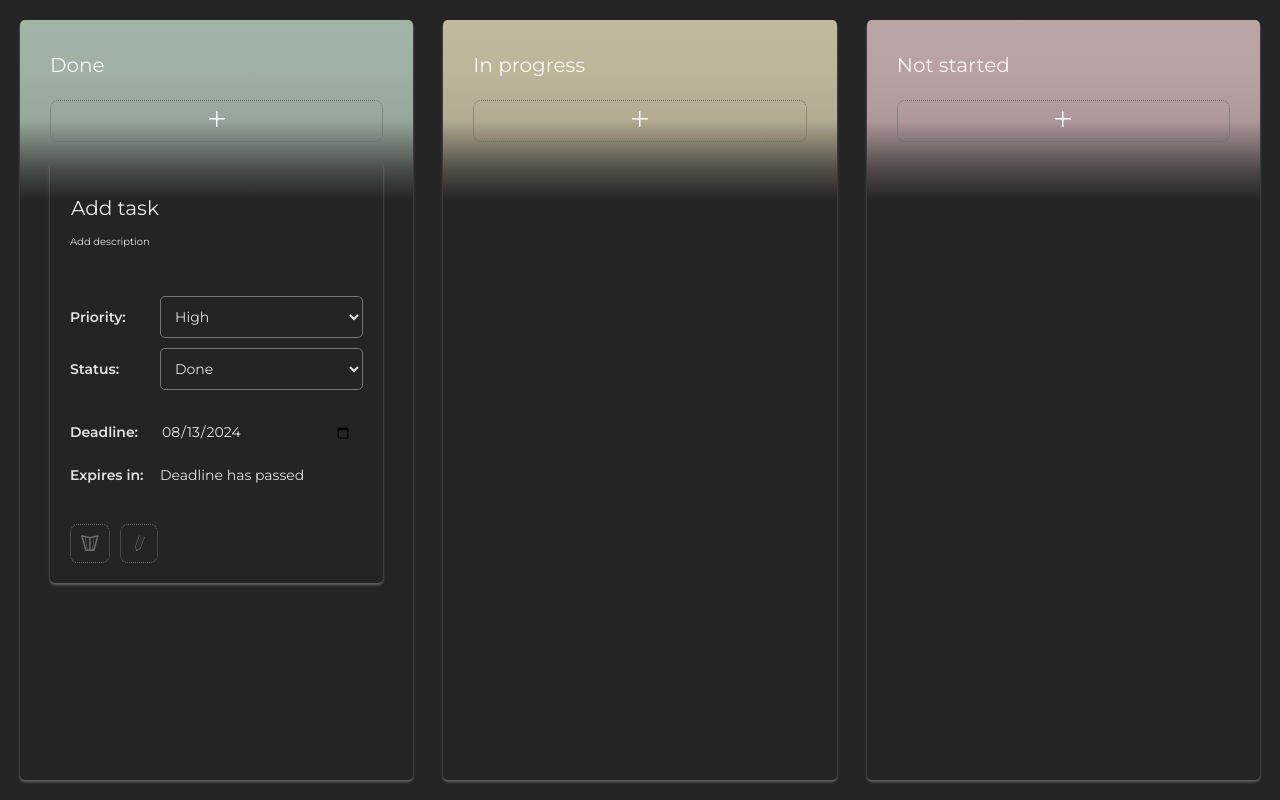
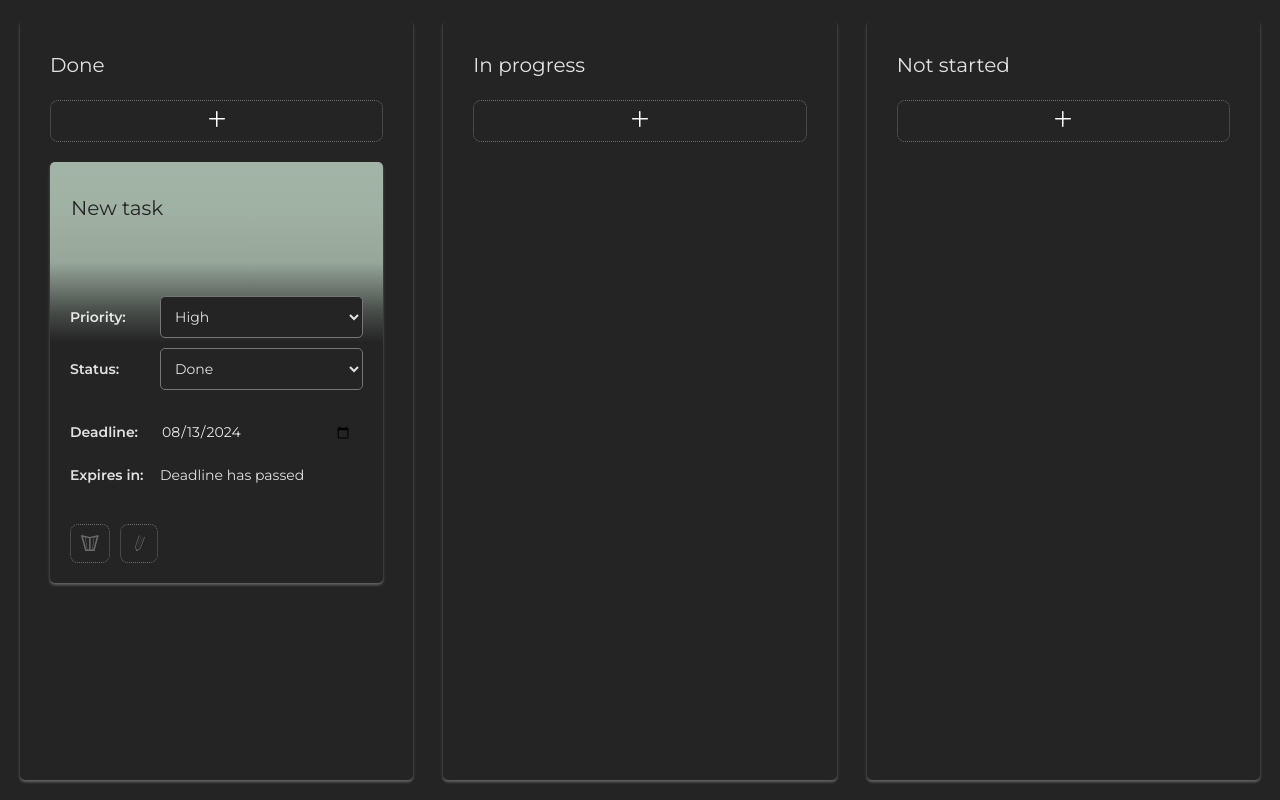
Before and after one commit to SofyaCheboltasova/todo-app, a React (Vite) app: page / in a window 1280 px wide. Both pictures are taken after a click on the button 216 px from the left and 121 px from the top of the page. Built offline with nearby package versions, Linux system fonts and the light colour scheme.

Commit message:
refactor: remove unused code

```diff
--- a/src/components/Modal/Modal.tsx
+++ b/src/components/Modal/Modal.tsx
@@ -1,4 +1,4 @@
-import { useEffect, useRef, useState } from "react";
+import { useEffect, useState } from "react";
 
 import style from "./Modal.module.scss";
 
@@ -17,7 +17,6 @@ export interface ModalProps extends TaskProps {
 }
 
 export default function Modal(props: ModalProps) {
-  const modalRef = useRef<HTMLDivElement>(null);
   const [task, setTask] = useState<TaskProps>(props);
   const [isOpened, setIsOpened] = useState<boolean>(props.isOpen);
 
@@ -38,11 +37,11 @@ export default function Modal(props: ModalProps) {
     return `${style[className]} ${style[state]}`;
   }
 
-  function getUpdatedTask<T>(key?: keyof ModalProps, value?: T): TaskProps {
+  function getUpdatedTask<T>(key?: keyof TaskProps, value?: T): TaskProps {
     return key ? { ...task, [key]: value } : task;
   }
 
-  function handleSubmit<T>(key: keyof ModalProps, value: T): void {
+  function handleChange<T>(key: keyof TaskProps, value: T): void {
     const updatedTask: TaskProps = getUpdatedTask(key, value);
     putInStorage(updatedTask);
     setTask(updatedTask);
@@ -52,34 +51,37 @@ export default function Modal(props: ModalProps) {
     onDelete(task);
   }
 
-  function handleEdit(): void {
-    !isOpened && setIsOpened(true);
+  function handleOpen(): void {
+    setIsOpened(true);
+  }
+
+  function handleClose(): void {
+    setIsOpened(false);
   }
 
   return (
-    <div ref={modalRef}>
+    <>
       {isOpened && (
         <div
           className={getStyleClass("background")}
-          onClick={() => setIsOpened(false)}
+          onClick={handleClose}
         ></div>
       )}
 
       <div className={getStyleClass("wrapper")}>
         <div className={getStyleClass("header")}>
           <Input
-            value={task.title || "Add task"}
+            value={task.title || "New task"}
             type="text"
-            onSubmit={(value: string) => handleSubmit("title", value)}
+            onSubmit={(value: string) => handleChange("title", value)}
             largeText={isOpened}
+            darkText={!isOpened}
           />
-          <p onClick={() => setIsOpened(true)}>Add description</p>
           {isOpened && (
             <Input
-              value={task.description || "Add description"}
+              value={task.description || "Description"}
               type="text"
-              onSubmit={(value: string) => handleSubmit("description", value)}
-              darkText
+              onSubmit={(value: string) => handleChange("description", value)}
             />
           )}
         </div>
@@ -91,7 +93,7 @@ export default function Modal(props: ModalProps) {
               <Select<Priority>
                 defaultValue={task.priority}
                 options={Object.values(Priority)}
-                onChange={(value: string) => handleSubmit("priority", value)}
+                onChange={(value: string) => handleChange("priority", value)}
               />
             }
           />
@@ -101,7 +103,7 @@ export default function Modal(props: ModalProps) {
               <Select<Status>
                 defaultValue={task.status}
                 options={Object.values(Status)}
-                onChange={(value: string) => handleSubmit("status", value)}
+                onChange={(value: string) => handleChange("status", value)}
               />
             }
           />
@@ -114,7 +116,7 @@ export default function Modal(props: ModalProps) {
               <Input
                 value={task.dateEnd}
                 type="date"
-                onSubmit={(value: string) => handleSubmit("dateEnd", value)}
+                onSubmit={(value: string) => handleChange("dateEnd", value)}
               />
             }
           />
@@ -130,9 +132,9 @@ export default function Modal(props: ModalProps) {
             type={{ del: true }}
             onClick={handleDelete}
           />
-          <Button {...buttonProps} type={{ edit: true }} onClick={handleEdit} />
+          <Button {...buttonProps} type={{ edit: true }} onClick={handleOpen} />
         </div>
       </div>
-    </div>
+    </>
   );
 }
--- a/src/components/TaskSection/TaskSection.tsx
+++ b/src/components/TaskSection/TaskSection.tsx
@@ -56,12 +56,19 @@ export default function TaskSection(props: TaskSectionProps) {
 
   return (
     <>
-      <section className={`${style.taskSection} ${colorTheme}`}>
+      <section className={style.taskSection}>
         <h2>{sectionName}</h2>
         <Button {...addButtonProps} />
         <ul className={style.list}>
           {tasks &&
-            tasks.map((task) => <li key={task.id}>{getModalTag(task)}</li>)}
+            tasks
+              .slice()
+              .reverse()
+              .map((task) => (
+                <li key={task.id} className={`${style.modal} ${colorTheme}`}>
+                  {getModalTag(task)}
+                </li>
+              ))}
         </ul>
       </section>
     </>
--- a/src/utils/tasksStorage/postToStorage.ts
+++ b/src/utils/tasksStorage/postToStorage.ts
@@ -14,7 +14,7 @@ const defaultTask: TaskProps = {
   dateEnd: getRefactoredDate(),
 };
 
-export default function postToStorage(status: Status): void {
+export default function postToStorage(status: Status) {
   const tasks: TaskStorage = getAllTasks();
   const task = { ...defaultTask, id: uuidv4(), status: status };
 
```
